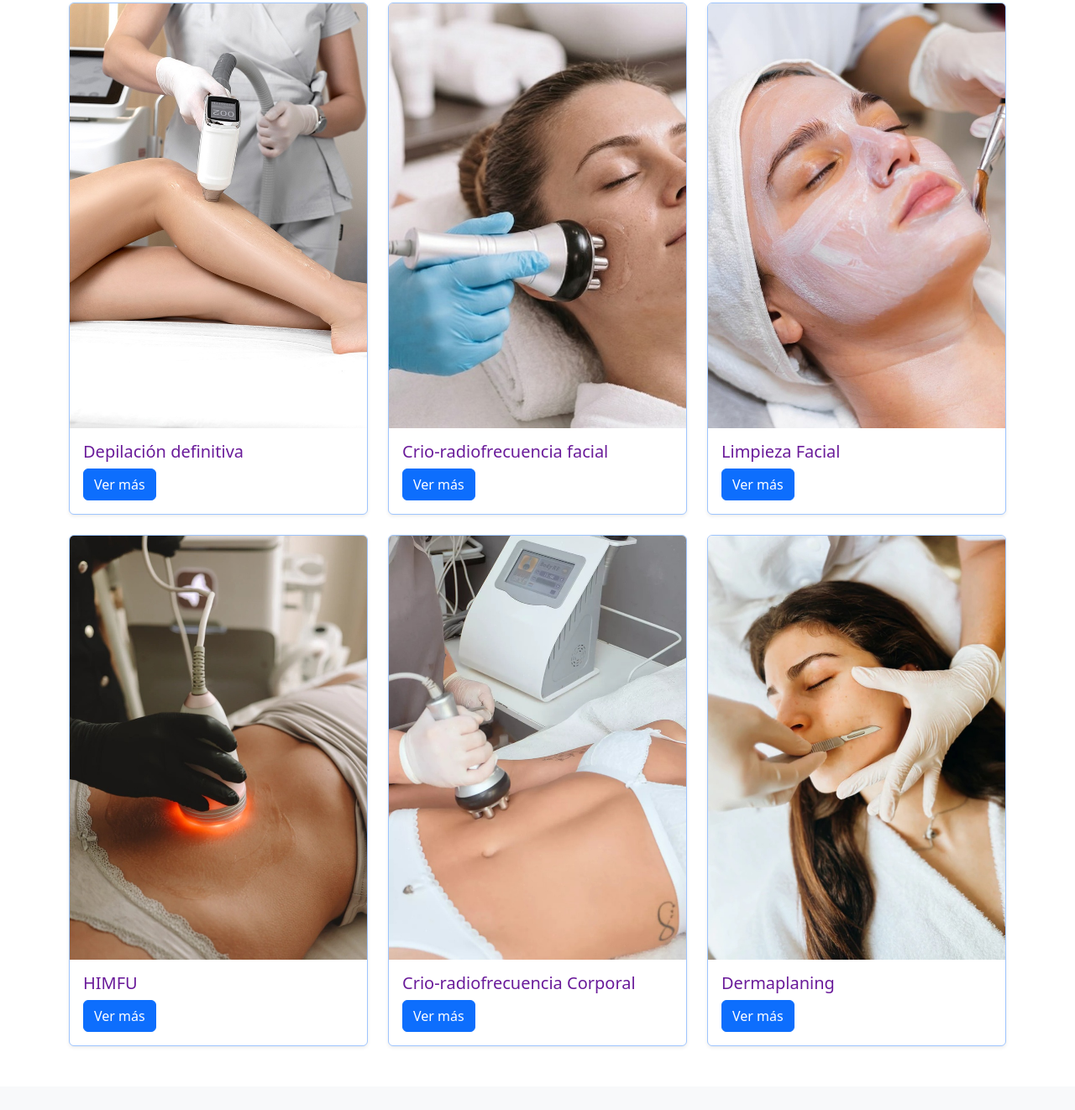
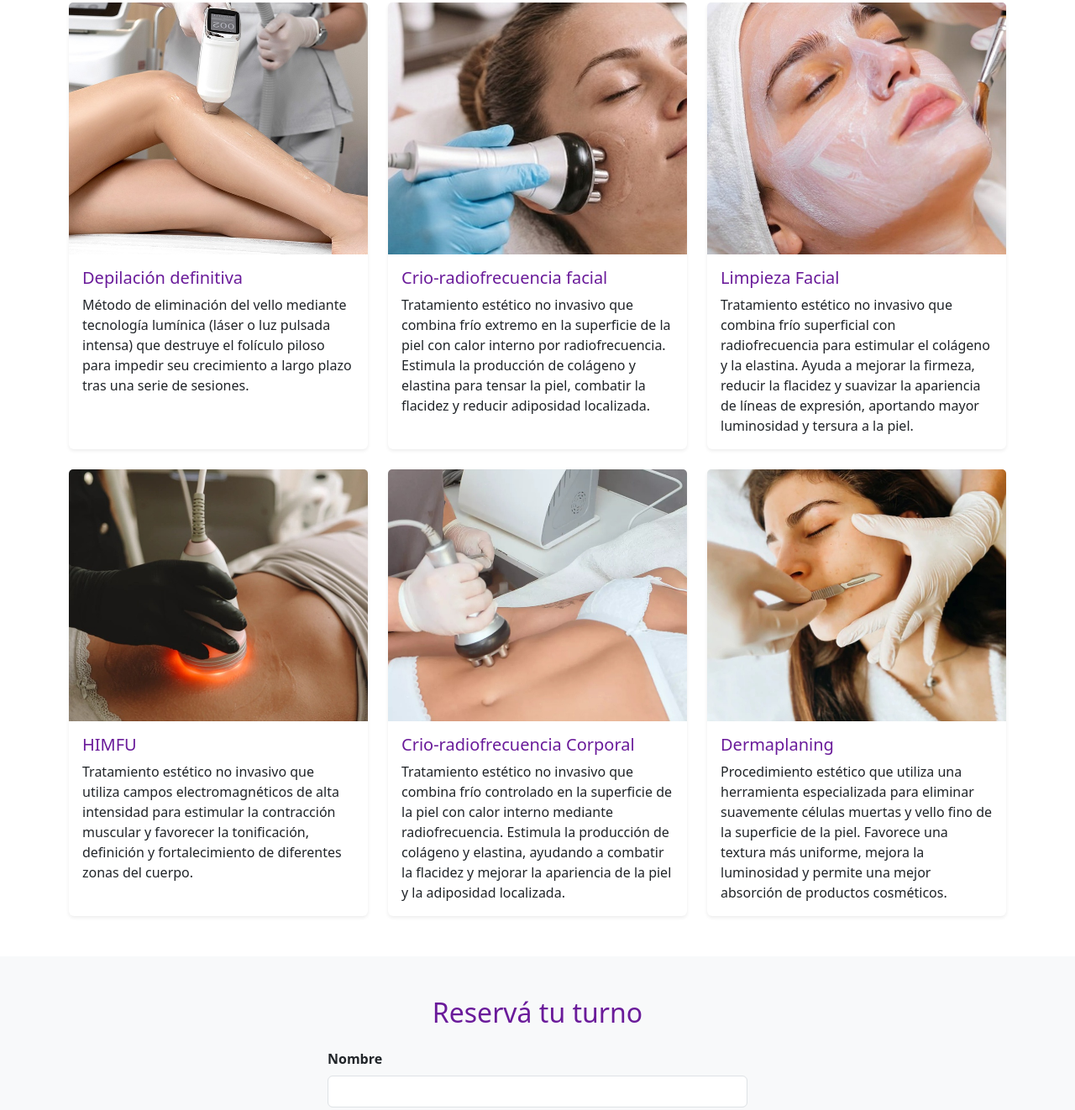
Before and after one commit to OG-Taka/Sorella-Beauty, a plain HTML site: page index.html in a window 1280 px wide. Shown: the part 667-1989 px from the top of the page at 84% size. Drawn offline with nearby package versions, Linux system fonts and the light colour scheme.

Commit message:
Se quito el boton Ver Mas de las cards, se ajusto el tamaño y se quitaron los bordes de las mismas

```diff
--- a/index.html
+++ b/index.html
@@ -81,135 +81,131 @@
           <h2 class="text-primary text-center mb-4">Nuestros Servicios</h2>
           <div class="row row-cols-1 row-cols-md-2 row-cols-lg-3 g-4">
             <div class="col">
-              <div class="card shadow-sm border-primary-subtle">
+              <div class="card h-100 shadow-sm border-0">
                 <img
                   src="./img/Depilación definitiva.jpg"
                   class="card-img-top"
                   alt="Depilación definitiva"
+                  style="height: 300px; object-fit: cover"
                 />
-
-                <div class="card-body">
+                <div class="card-body d-flex flex-column">
                   <h3 class="h5 card-title text-primary">
                     Depilación definitiva
                   </h3>
-                  <p class="card-text" hidden>
+                  <p class="card-text">
                     Método de eliminación del vello mediante tecnología lumínica
                     (láser o luz pulsada intensa) que destruye el folículo
-                    piloso para impedir su crecimiento a largo plazo tras una
+                    piloso para impedir seu crecimiento a largo plazo tras una
                     serie de sesiones.
                   </p>
-                  <button class="btn btn-primary btn-ver-mas" type="button">
-                    Ver más
-                  </button>
                 </div>
               </div>
             </div>
+
             <div class="col">
-              <div class="card shadow-sm border-primary-subtle">
+              <div class="card h-100 shadow-sm border-0">
                 <img
                   src="./img/Crioradiofrecuencia facial.jpg"
                   class="card-img-top"
                   alt="Crio-radiofrecuencia facial"
+                  style="height: 300px; object-fit: cover"
                 />
-                <div class="card-body">
+                <div class="card-body d-flex flex-column">
                   <h3 class="h5 card-title text-primary">
                     Crio-radiofrecuencia facial
                   </h3>
-                  <p class="card-text" hidden>
+                  <p class="card-text">
                     Tratamiento estético no invasivo que combina frío extremo en
                     la superficie de la piel con calor interno por
                     radiofrecuencia. Estimula la producción de colágeno y
                     elastina para tensar la piel, combatir la flacidez y reducir
                     adiposidad localizada.
                   </p>
-                  <button class="btn btn-primary btn-ver-mas" type="button">
-                    Ver más
-                  </button>
                 </div>
               </div>
             </div>
+
             <div class="col">
-              <div class="card shadow-sm border-primary-subtle">
+              <div class="card h-100 shadow-sm border-0">
                 <img
                   src="./img/Limpieza facial.jpg"
                   class="card-img-top"
                   alt="Limpieza facial"
+                  style="height: 300px; object-fit: cover"
                 />
-                <div class="card-body">
+                <div class="card-body d-flex flex-column">
                   <h3 class="h5 card-title text-primary">Limpieza Facial</h3>
-                  <p class="card-text" hidden>
+                  <p class="card-text">
                     Tratamiento estético no invasivo que combina frío
                     superficial con radiofrecuencia para estimular el colágeno y
                     la elastina. Ayuda a mejorar la firmeza, reducir la flacidez
                     y suavizar la apariencia de líneas de expresión, aportando
                     mayor luminosidad y tersura a la piel.
                   </p>
-                  <button class="btn btn-primary btn-ver-mas" type="button">
-                    Ver más
-                  </button>
                 </div>
               </div>
             </div>
+
             <div class="col">
-              <div class="card shadow-sm border-primary-subtle">
-                <img src="./img/HIMFU.jpg" class="card-img-top" alt="HIMFU" />
-                <div class="card-body">
+              <div class="card h-100 shadow-sm border-0">
+                <img
+                  src="./img/HIMFU.jpg"
+                  class="card-img-top"
+                  alt="HIMFU"
+                  style="height: 300px; object-fit: cover"
+                />
+                <div class="card-body d-flex flex-column">
                   <h3 class="h5 card-title text-primary">HIMFU</h3>
-                  <p class="card-text" hidden>
+                  <p class="card-text">
                     Tratamiento estético no invasivo que utiliza campos
                     electromagnéticos de alta intensidad para estimular la
                     contracción muscular y favorecer la tonificación, definición
                     y fortalecimiento de diferentes zonas del cuerpo.
                   </p>
-                  <button class="btn btn-primary btn-ver-mas" type="button">
-                    Ver más
-                  </button>
                 </div>
               </div>
             </div>
+
             <div class="col">
-              <div class="card shadow-sm border-primary-subtle">
+              <div class="card h-100 shadow-sm border-0">
                 <img
                   src="./img/Crioradiofrecuencia corporal.jpg"
                   class="card-img-top"
                   alt="Crio-radiofrecuencia corporal"
+                  style="height: 300px; object-fit: cover"
                 />
-                <div class="card-body">
+                <div class="card-body d-flex flex-column">
                   <h3 class="h5 card-title text-primary">
                     Crio-radiofrecuencia Corporal
                   </h3>
-                  <p class="card-text" hidden>
+                  <p class="card-text">
                     Tratamiento estético no invasivo que combina frío controlado
                     en la superficie de la piel con calor interno mediante
                     radiofrecuencia. Estimula la producción de colágeno y
                     elastina, ayudando a combatir la flacidez y mejorar la
                     apariencia de la piel y la adiposidad localizada.
                   </p>
-                  <button class="btn btn-primary btn-ver-mas" type="button">
-                    Ver más
-                  </button>
                 </div>
               </div>
             </div>
+
             <div class="col">
-              <div class="card shadow-sm border-primary-subtle">
+              <div class="card h-100 shadow-sm border-0">
                 <img
                   src="./img/Dermaplaning.jpg"
                   class="card-img-top"
                   alt="Dermaplaning"
+                  style="height: 300px; object-fit: cover"
                 />
-                <div class="card-body">
+                <div class="card-body d-flex flex-column">
                   <h3 class="h5 card-title text-primary">Dermaplaning</h3>
-                  <p class="card-text" hidden>
+                  <p class="card-text">
                     Procedimiento estético que utiliza una herramienta
                     especializada para eliminar suavemente células muertas y
                     vello fino de la superficie de la piel. Favorece una textura
                     más uniforme, mejora la luminosidad y permite una mejor
-                    absorción de productos cosméticos..
+                    absorción de productos cosméticos.
                   </p>
-                  <button class="btn btn-primary btn-ver-mas" type="button">
-                    Ver más
-                  </button>
                 </div>
               </div>
             </div>
```
